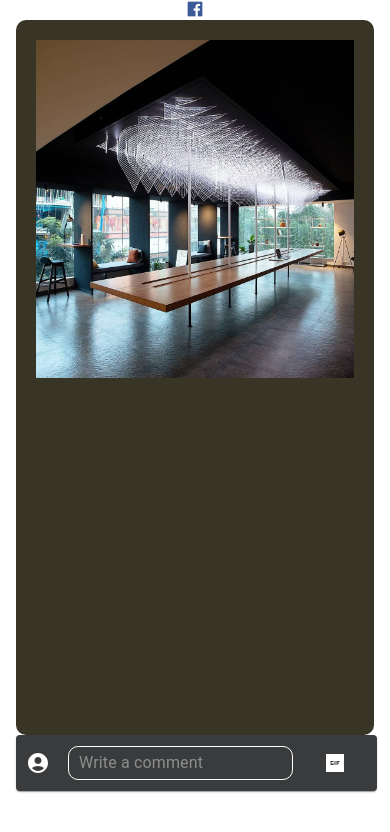
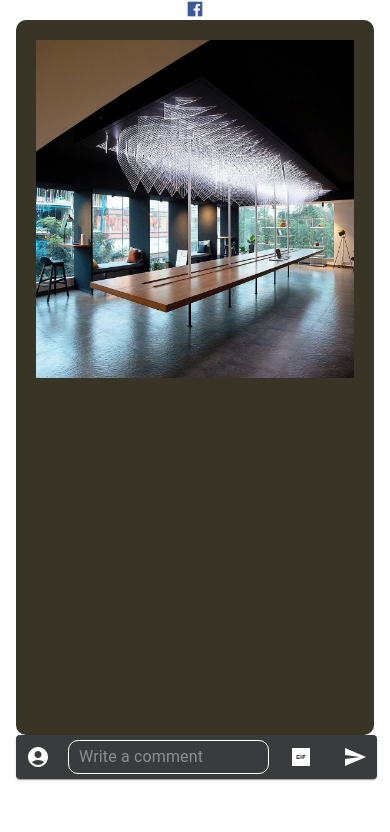
Before and after one commit to kanhaiyasuthar0/nifty-fifty-postui, a React (Create React App) app: page / in a window 390 px wide. Shown: the top 832 px of the page. Built offline with nearby package versions, Linux system fonts and the light colour scheme.

Commit message:
responsiveness

```diff
--- a/src/components/CommentInput.jsx
+++ b/src/components/CommentInput.jsx
@@ -2,12 +2,14 @@ import { Divider, IconButton, InputBase, Paper } from "@mui/material";
 import React from "react";
 import AccountCircleIcon from "@mui/icons-material/AccountCircle";
 import GifBoxSharpIcon from "@mui/icons-material/GifBoxSharp";
+import SendIcon from "@mui/icons-material/Send";
+
 import GifModal from "./GifModal";
 const CommentInput = ({
   addClick,
   handleChange,
   handleEnter,
-  str,
+  handleSend,
   isActive,
 }) => {
   return (
@@ -38,12 +40,14 @@ const CommentInput = ({
           }}
           placeholder="Write a comment"
           //   value={str}
+          id="commentbox"
           onChange={handleChange}
           onKeyDown={handleEnter}
         />
+        <GifModal addClick={addClick} isActive={isActive} />
         <IconButton sx={{ p: "10px", color: "white" }} aria-label="gif">
+          {isActive ? <SendIcon onClick={handleSend}></SendIcon> : null}
           {/* <SearchIcon /> */}
-          <GifModal addClick={addClick} />
         </IconButton>
       </Paper>
     </div>
--- a/src/components/GifModal.jsx
+++ b/src/components/GifModal.jsx
@@ -9,23 +9,23 @@ import SearchOutlinedIcon from "@mui/icons-material/SearchOutlined";
 
 import Backdrop from "@mui/material/Backdrop";
 import CircularProgress from "@mui/material/CircularProgress";
+
+const GifModal = ({ addClick, isActive }) => {
   const style = {
     position: "absolute",
     top: "50%",
     left: "50%",
     transform: "translate(-50%, -50%)",
-  width: 400,
+    width: 300,
     borderRadius: "20px",
     bgcolor: "#3a3b3c",
     border: "2px solid #000",
     boxShadow: 24,
     p: 4,
     color: "white",
-  height: 400,
+    height: isActive ? 200 : 300,
     overflowY: "scroll",
   };
-
-const GifModal = ({ addClick }) => {
   const [open, setOpen] = React.useState(false);
   const handleOpen = () => setOpen(true);
   const handleClose = () => setOpen(false);
@@ -82,8 +82,12 @@ const GifModal = ({ addClick }) => {
           {gifData.map((pic, i) => {
             return (
               <div onClick={() => addClick(pic)} key={i}>
-                <img src={pic.images.original.url} alt="" />;
-                {/* console.log(pic.images.original.url); */}
+                <img
+                  style={{ width: "100%" }}
+                  src={pic.images.original.url}
+                  alt=""
+                />
+                ;{/* console.log(pic.images.original.url); */}
               </div>
             );
           })}
--- a/src/components/Post.jsx
+++ b/src/components/Post.jsx
@@ -5,6 +5,7 @@ import styled from "styled-components";
 import DeleteOutlineOutlinedIcon from "@mui/icons-material/DeleteOutlineOutlined";
 import Tooltip from "@mui/material/Tooltip";
 import useMediaQuery from "@mui/material/useMediaQuery";
+import SendIcon from "@mui/icons-material/Send";
 const Comment = styled.p`
   font-size: 1em;
   text-align: left;
@@ -46,6 +47,11 @@ const Post = () => {
       setAllPost([...allpost, str]);
       e.target.value = "";
     }
+  };
+  const handleSend = (e) => {
+    e.preventDefault();
+    setAllPost([...allpost, str]);
+    document.getElementById("commentbox").value = "";
   };
 
   return (
@@ -115,7 +121,7 @@ const Post = () => {
           addClick={addClick}
           handleChange={handleChange}
           handleEnter={handleEnter}
-          // str={str}
+          handleSend={handleSend}
           isActive={isActive}
         />
       </Container>
```
Lines whose indentation alone changed are shown as unchanged.
